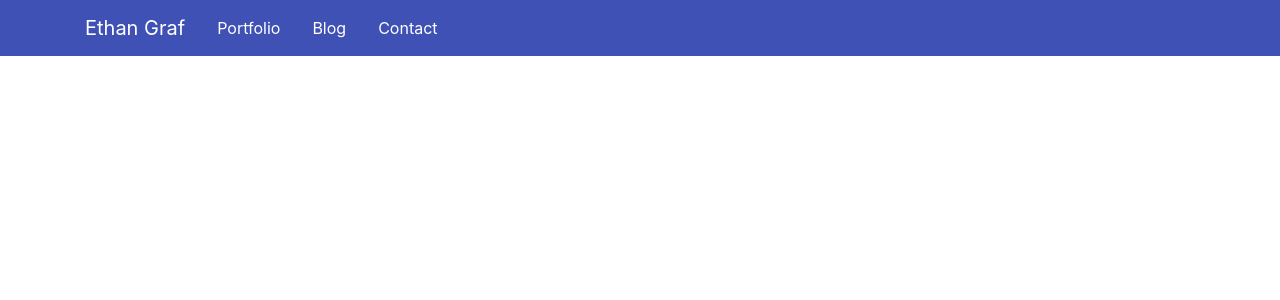
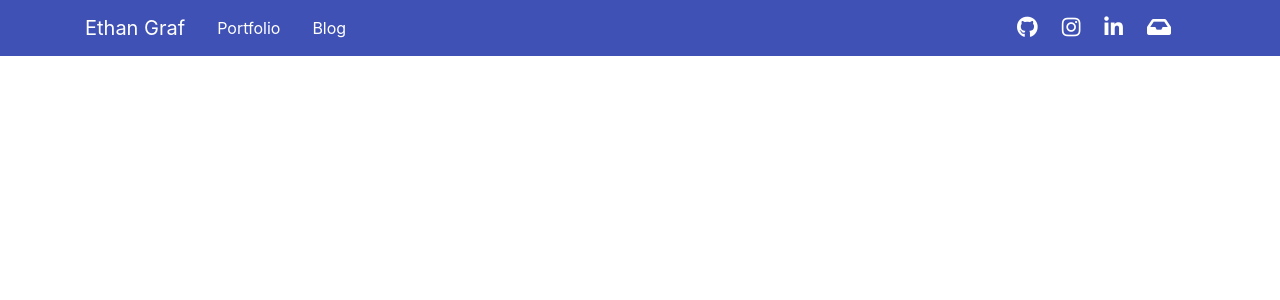
Before and after one commit to eagraf/portfolio, a Flask app: page /blog in a window 1280 px wide. Shown: the top 300 px of the page. Run offline with Flask 2, Linux system fonts and the light colour scheme; some libraries are stand-ins or nearby versions.

Commit message:
Added social media and contact info to nav bar.
- Added font awesome pack
- Removed old contact page

```diff
--- a/app.py
+++ b/app.py
@@ -29,10 +29,6 @@ def portfolio():
 
     return render_template('portfolio.html', portfolio=data)
 
-@app.route('/contact')
-def contact():
-    return render_template('contact.html')
-
 @app.route('/locations')
 def locations():
     if request.method == 'GET':
--- a/static/style.css
+++ b/static/style.css
@@ -52,6 +52,11 @@ html, body {
 
 .navbar-brand {
     color: white !important;
+}
+
+a i {
+  color: white;
+  padding-right: 24px;
 }
 
 #map-wrapper {
--- a/templates/includes.html
+++ b/templates/includes.html
@@ -4,3 +4,5 @@
         <script src="https://maxcdn.bootstrapcdn.com/bootstrap/4.0.0-beta/js/bootstrap.min.js" integrity="sha384-h0AbiXch4ZDo7tp9hKZ4TsHbi047NrKGLO3SEJAg45jXxnGIfYzk4Si90RDIqNm1" crossorigin="anonymous"></script>
         <!-- Google Map API -->
         <script async defer src='https://maps.googleapis.com/maps/api/js?key=AIzaSyBt7wriqR8VrXXHiRmxaqWS_llDDZZlN74&callback=initMap'></script>
+        <!-- FontAwesome -->
+        <link rel="stylesheet" href="https://use.fontawesome.com/releases/v5.2.0/css/all.css" integrity="sha384-hWVjflwFxL6sNzntih27bfxkr27PmbbK/iSvJ+a4+0owXq79v+lsFkW54bOGbiDQ" crossorigin="anonymous">
--- a/templates/navbar.html
+++ b/templates/navbar.html
@@ -10,8 +10,27 @@
                     <li class='nav-item'>
                         <a class='nav-link' href="{{ url_for('blog') }}">Blog</a>
                     </li>
-                    <li class='nav-item'>
-                        <a class='nav-link' href="{{ url_for('contact') }}">Contact</a>
+                </ul>
+                <ul class='nav'>
+                    <li>
+                        <a href='https://github.com/eagraf'>
+                            <i class='fab fa-lg fa-github'></i>
+                        </a>
+                    </li>
+                    <li>
+                        <a href='https://www.instagram.com/ethan_graf/'>
+                            <i class='fab fa-lg fa-instagram'></i>
+                        </a>
+                    </li>
+                    <li>
+                        <a href='https://www.linkedin.com/in/ethan-graf-62954511b/'>
+                            <i class='fab fa-lg fa-linkedin-in'></i>
+                        </a>
+                    </li>
+                    <li>
+                        <a href='mailto:graf.ethan@gmail.com'>
+                            <i class='fas fa-lg fa-inbox'></i>
+                        </a>
                     </li>
                 </ul>
             </div>
```
Also changed, not shown: templates/contact.html (deleted, +0 -7 lines).
